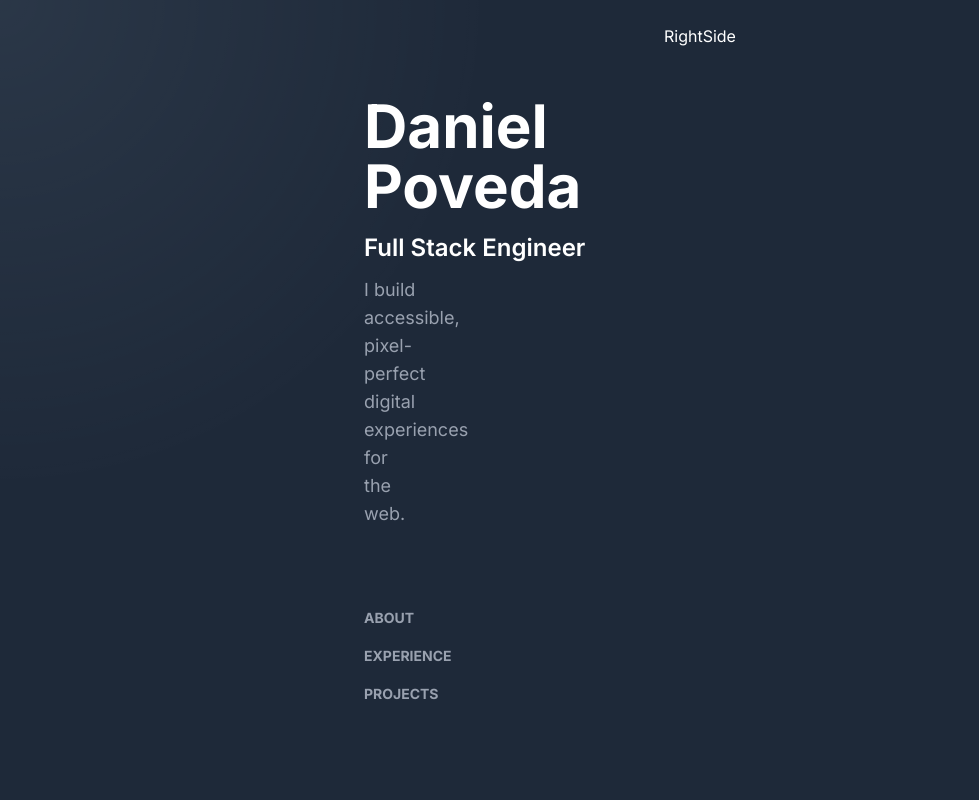
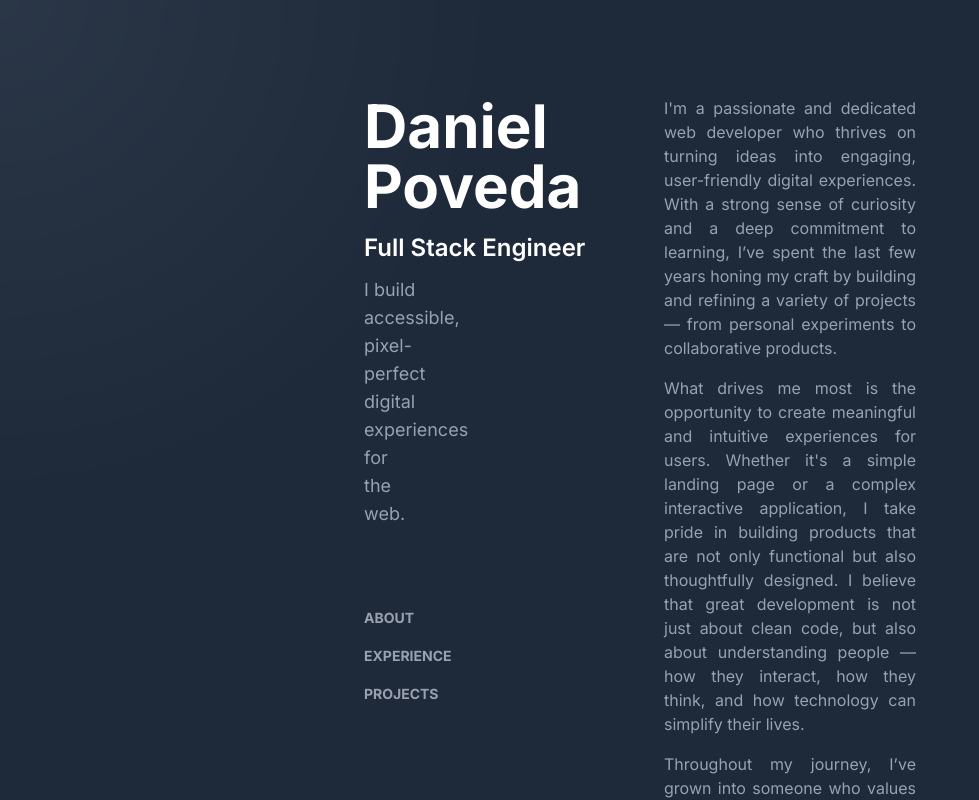
Before and after one commit to danipoav/Portfolio-Dev, a React (Vite) app: page / in a window 1280 px wide. Shown: the whole page, without its empty margins (0-979 px from the left). Built offline with nearby package versions, Linux system fonts and the light colour scheme.

Commit message:
Adding about content

```diff
--- a/src/components/RightSide.tsx
+++ b/src/components/RightSide.tsx
@@ -1,6 +1,22 @@
 
 export default function RightSide() {
   return (
-    <div>RightSide</div>
+    <div className="pt-18 pr-85">
+
+      <h1 className="text-gray-400 text-justify mb-4">
+        I'm a passionate and dedicated web developer who thrives on turning ideas into engaging, user-friendly digital experiences. With a strong sense of curiosity and a deep commitment to learning, I’ve spent the last few years honing my craft by building and refining a variety of projects — from personal experiments to collaborative products.
+      </h1>
+      <h1 className="text-gray-400 text-justify mb-4">
+        What drives me most is the opportunity to create meaningful and intuitive experiences for users. Whether it's a simple landing page or a complex interactive application, I take pride in building products that are not only functional but also thoughtfully designed. I believe that great development is not just about clean code, but also about understanding people — how they interact, how they think, and how technology can simplify their lives.
+      </h1>
+      <h1 className="text-gray-400 text-justify mb-4">
+        Throughout my journey, I’ve grown into someone who values both detail and big-picture thinking. I enjoy working independently just as much as being part of a team, where exchanging ideas and solving problems together often leads to better results.
+      </h1>
+      <h1 className="text-gray-400 text-justify">
+        My goal is always the same: to contribute to projects that inspire, challenge, and have a positive impact.
+        I'm always exploring new ideas, seeking opportunities to grow, and striving to deliver high-quality work that reflects both my skills and my dedication. This portfolio is a reflection of my journey as a developer — and I'm excited about what lies ahead.
+      </h1>
+
+    </div>
   )
 }
```
Also changed, not shown: src/components/LeftSide.tsx (+4 -4 lines).
